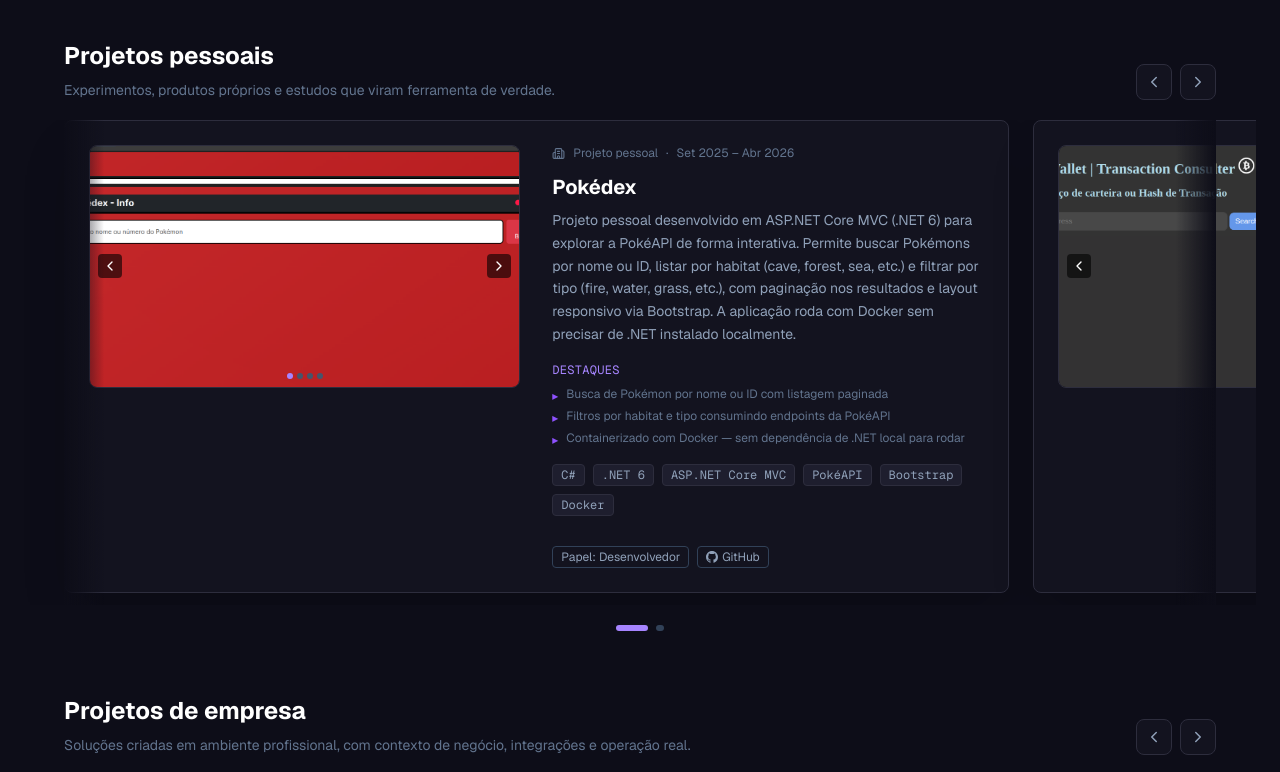
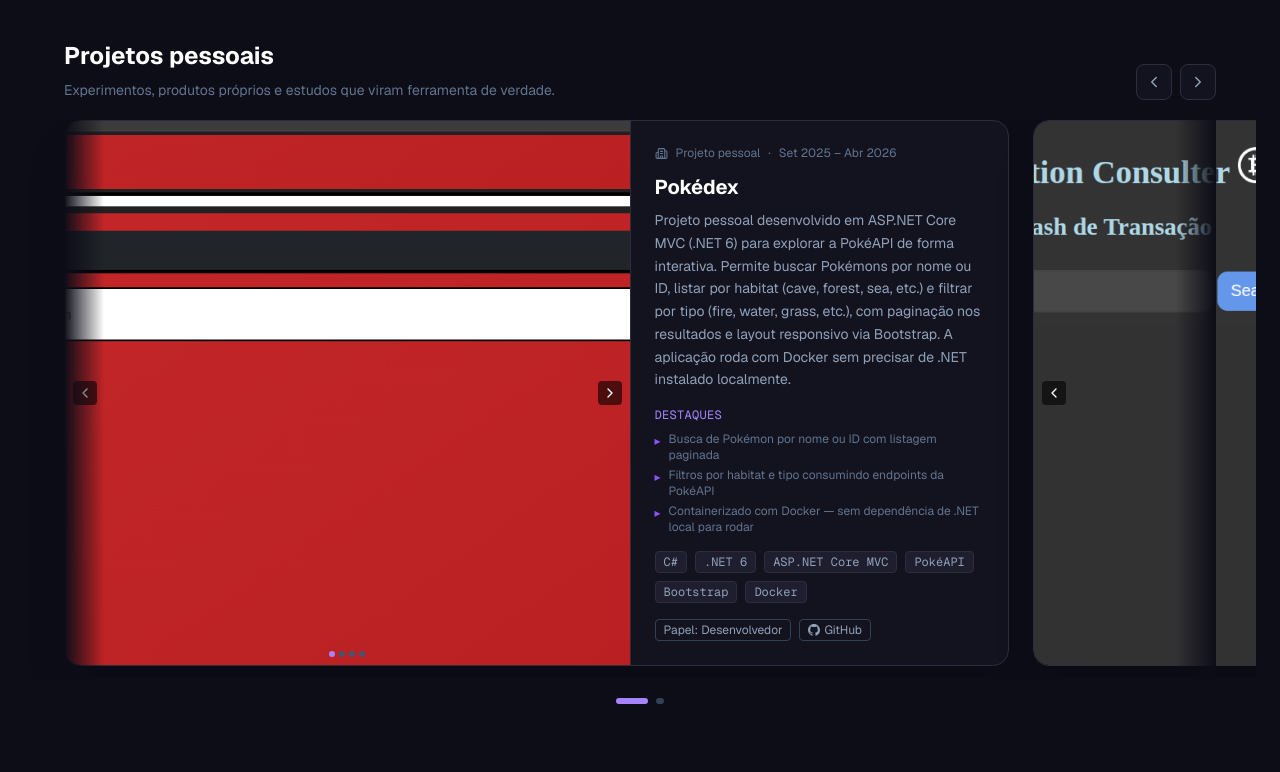
Before and after one commit to LuizColombo/Blog, a Next.js app: page / in a window 1280 px wide. Shown: the part 1760-2532 px from the top of the page. Built offline with nearby package versions, Linux system fonts and the light colour scheme.

Commit message:
feat: improve project cards layout and add CV download
Projects: asymmetric 3/2 grid, rounded-2xl, screenshot flush to card
edge with border separator. CV: wire download button to actual PDF.

Co-Authored-By: Claude Sonnet 4.6 <noreply@anthropic.com>

```diff
--- a/src/components/sections/About.tsx
+++ b/src/components/sections/About.tsx
@@ -73,7 +73,8 @@ export default function About() {
 
             <div className="pt-4">
               <a
-                href="/curriculo.pdf"
+                href="/Luiz_Henrique_Colombo_CV.pdf"
+                download
                 className="inline-flex items-center gap-2 text-violet-400 hover:text-violet-300 transition-colors font-medium"
               >
                 Download CV →
--- a/src/components/sections/Projects.tsx
+++ b/src/components/sections/Projects.tsx
@@ -133,7 +133,7 @@ function ScreenshotCarousel({ screenshots, title }: { screenshots: string[]; tit
 
   return (
     <>
-      <div className="relative aspect-video rounded-lg overflow-hidden bg-[#0d0d1a] border border-[#2d2d3d] group/carousel">
+      <div className="relative aspect-video md:aspect-auto md:h-full md:min-h-[280px] overflow-hidden bg-[#0d0d1a] border-b md:border-b-0 md:border-r border-[#2d2d3d] group/carousel">
         <div className="absolute inset-0 flex items-center justify-center text-slate-600 text-sm">
           Screenshot em breve
         </div>
@@ -213,11 +213,11 @@ function ProjectCard({ project, index }: { project: Project; index: number }) {
       initial={{ opacity: 0, y: 40 }}
       animate={inView ? { opacity: 1, y: 0 } : {}}
       transition={{ duration: 0.6, delay: index * 0.1 }}
-      className="group grid h-full md:grid-cols-2 gap-8 p-6 rounded-lg bg-[#13131f] border border-[#2d2d3d] hover:border-violet-500/30 transition-all shadow-2xl shadow-black/20"
+      className="group grid h-full grid-cols-1 md:grid-cols-[3fr_2fr] rounded-2xl bg-[#13131f] border border-[#2d2d3d] hover:border-violet-500/30 transition-all shadow-2xl shadow-black/20 overflow-hidden"
     >
       <ScreenshotCarousel screenshots={project.screenshots} title={project.title} />
 
-      <div className="flex flex-col justify-between">
+      <div className="flex flex-col justify-between p-6">
         <div>
           <div className="flex items-center gap-2 text-slate-500 text-xs mb-3">
             <Building2 size={13} />
```
Also changed, not shown: 1 other file (tests, documents, lock files or other folders).
